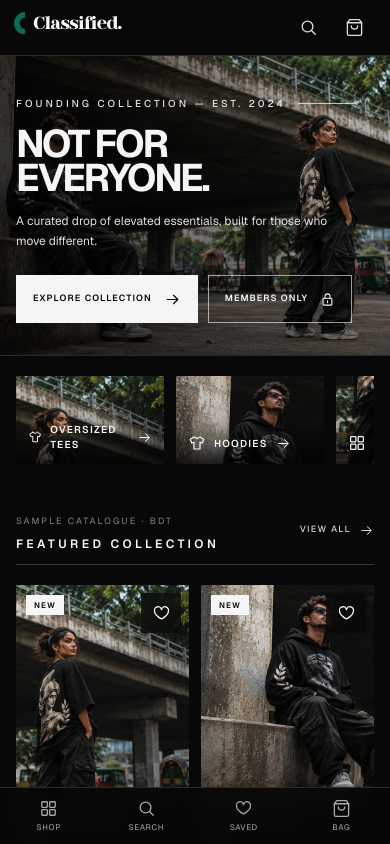
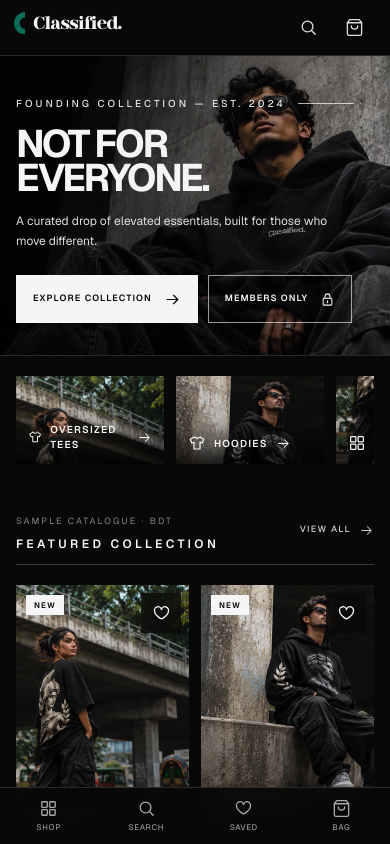
Before and after one commit to wearclassified/Classified., a Next.js app: page / in a window 390 px wide. Shown: the top 844 px of the page. Built offline with nearby package versions, Linux system fonts and the light colour scheme.

Commit message:
feat(storefront): update hero image with brutalist hoodie editorial shot
- Convert user-uploaded photo to WebP for hero-campaign.webp
- Position subject with object-[70%_center] for responsive framing
- Retain Dhaka city overpass photo for the About page campaign showcase

```diff
--- a/src/features/storefront/components/editorial-page.tsx
+++ b/src/features/storefront/components/editorial-page.tsx
@@ -48,7 +48,7 @@ export function AboutPage() {
       {/* Hero Visual */}
       <div className="relative mt-12 aspect-[16/9] w-full overflow-hidden border border-[#262626] sm:mt-16 lg:aspect-[21/9]">
         <Image
-          src="/images/hero-campaign.webp"
+          src="/images/campaign-dhaka.webp"
           alt="Classified campaign shoot in Dhaka"
           fill
           unoptimized
--- a/src/features/storefront/components/hero-section.tsx
+++ b/src/features/storefront/components/hero-section.tsx
@@ -9,12 +9,12 @@ export function HeroSection() {
     <section className="store-hero relative isolate flex min-h-[300px] items-end overflow-hidden border-b border-[#292929] sm:min-h-[440px] lg:min-h-[min(65vh,720px)]">
       <Image
         src={heroImage}
-        alt="Classified. campaign photoshoot featuring signature hoodie and oversized tee"
+        alt="Classified. campaign featuring signature hoodie and sunglasses"
         fill
         priority
         unoptimized
         sizes="100vw"
-        className="store-hero-image -z-20 object-cover object-[center_30%] sm:object-[center_35%]"
+        className="store-hero-image -z-20 object-cover object-[70%_center] sm:object-[65%_center]"
       />
       <div aria-hidden="true" className="store-hero-shade absolute inset-0 -z-10" />
       <div className="mx-auto w-full max-w-[1600px] px-4 pb-8 pt-10 sm:px-8 sm:pb-16 sm:pt-16 lg:px-16 lg:pb-[clamp(72px,12vh,150px)]">
```
Also changed, not shown: public/images/campaign-dhaka.webp (added), public/images/hero-campaign.webp.
